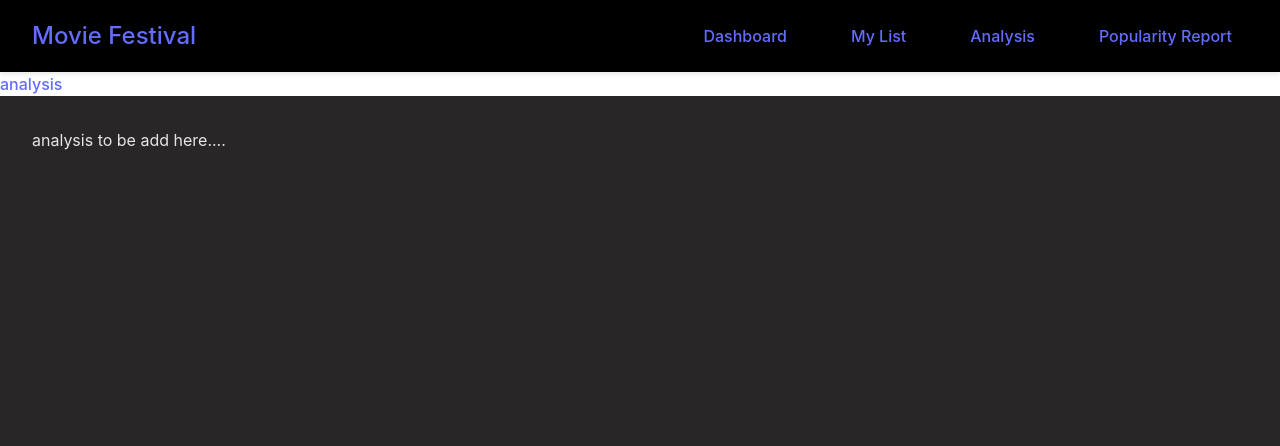
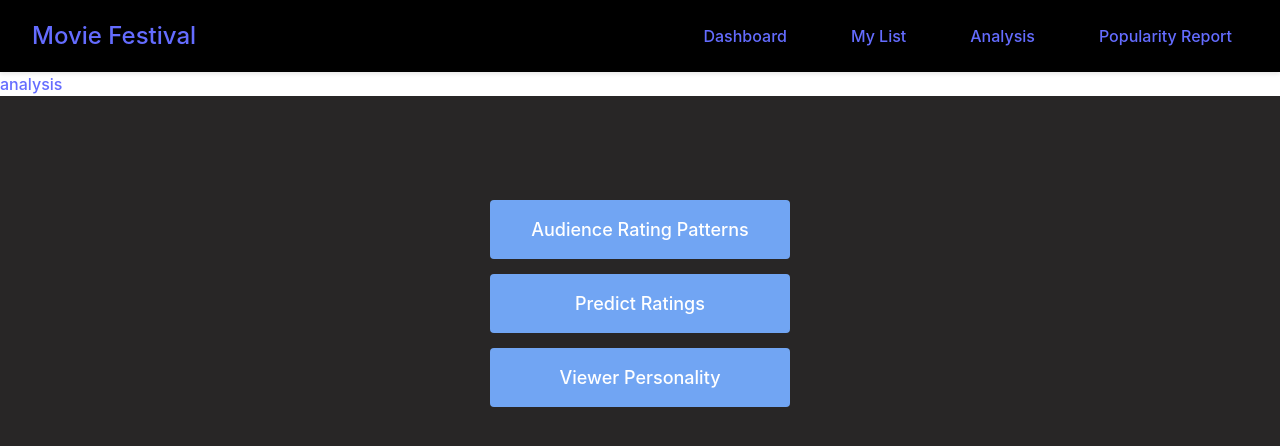
Before and after one commit to KianaRen/Movie_Festival, a React (Vite) app in the folder frontend/: page /analysis in a window 1280 px wide. Shown: the top 446 px of the page. Built offline with nearby package versions, Linux system fonts and the light colour scheme.

Commit message:
Complete Analysis page

```diff
--- a/frontend/src/App.jsx
+++ b/frontend/src/App.jsx
@@ -11,6 +11,9 @@ import {Routes, Route} from 'react-router-dom'
 import BreadCrumbs from './components/BreadCrumbs'
 import MovieDetail from './pages/MovieDetail'
 import GenreRatings from './pages/GenreRatings'
+import AudienceRating from './pages/AudienceRating'
+import PredictRatings from './pages/PredictRatings'
+import ViewerPersonality from './pages/ViewerPersonality'
 
 
 
@@ -26,6 +29,9 @@ function App() {
           <Route path="/dashboard" element={<Home />} />
           <Route path="/mylist" element = {<MyList />}/>
           <Route path="/analysis" element = {<Analysis />}/>
+          <Route path="/audience-rating" element = {<AudienceRating />}/>
+          <Route path="/predict-ratings" element = {<PredictRatings />}/>
+          <Route path="/viewer-personality" element = {<ViewerPersonality />}/>
           <Route path="/reports" element = {<Reports />}/>
           <Route path="/genre-ratings" element={<GenreRatings />} />
           <Route path="/dashboard/:id" element={<MovieDetail />}></Route>
--- /dev/null
+++ b/frontend/src/css/Analysis.css
@@ -0,0 +1,34 @@
+.analysisContainer {
+    text-align: center;
+    padding: 2rem;
+  }
+
+  .buttonContainer {
+    margin: 40px 0;
+  }
+
+  .analysisButton {
+    padding: 16px 32px;
+    background-color: rgba(116, 170, 250, 0.97);
+    color: white;
+    border: none;
+    border-radius: 4px;
+    cursor: pointer;
+    font-size: 18px;
+    width: 300px;
+    margin: 15px auto;
+    display: block;
+    transition: all 0.3s;
+    text-decoration: none;
+  }
+
+  .analysisButton:hover {
+    background-color: #1976D2;
+    color: #ffffff !important;
+    transform: scale(1.05);
+    box-shadow: 0 4px 12px rgba(0, 0, 0, 0.15);
+  }
+
+  .analysisButton:hover::after {
+    transform: translateX(3px);
+  }
--- a/frontend/src/pages/Analysis.jsx
+++ b/frontend/src/pages/Analysis.jsx
@@ -1,9 +1,24 @@
+import { Link } from "react-router-dom";
+import "../css/Analysis.css";
 
+function Analysis() {
+  return (
+    <div className="analysisContainer">
+      <div className="buttonContainer">
+        <Link to="/audience-rating" className="analysisButton">
+          Audience Rating Patterns
+        </Link>
 
-function Analysis(){
-    return <div className="analysis">
-        <p>analysis to be add here....</p>
+        <Link to="/predict-ratings" className="analysisButton">
+          Predict Ratings
+        </Link>
+
+        <Link to="/viewer-personality" className="analysisButton">
+          Viewer Personality
+        </Link>
+      </div>
     </div>
+  );
 }
 
-export default Analysis
+export default Analysis;
--- /dev/null
+++ b/frontend/src/pages/AudienceRating.jsx
@@ -0,0 +1,7 @@
+function AudienceRating(){
+    return <div className="audienceRating">
+        <p>analysis audience rating patterns to be add here....</p>
+    </div>
+}
+
+export default  AudienceRating
--- /dev/null
+++ b/frontend/src/pages/PredictRatings.jsx
@@ -0,0 +1,7 @@
+function PredictRatings(){
+    return <div className="predictratingsg">
+        <p>predict ratings to be add here....</p>
+    </div>
+}
+
+export default  PredictRatings
--- /dev/null
+++ b/frontend/src/pages/ViewerPersonality.jsx
@@ -0,0 +1,7 @@
+function ViewPersonality(){
+    return <div className="view-personality">
+        <p>Viewer personality to be add here....</p>
+    </div>
+}
+
+export default  ViewPersonality
```
